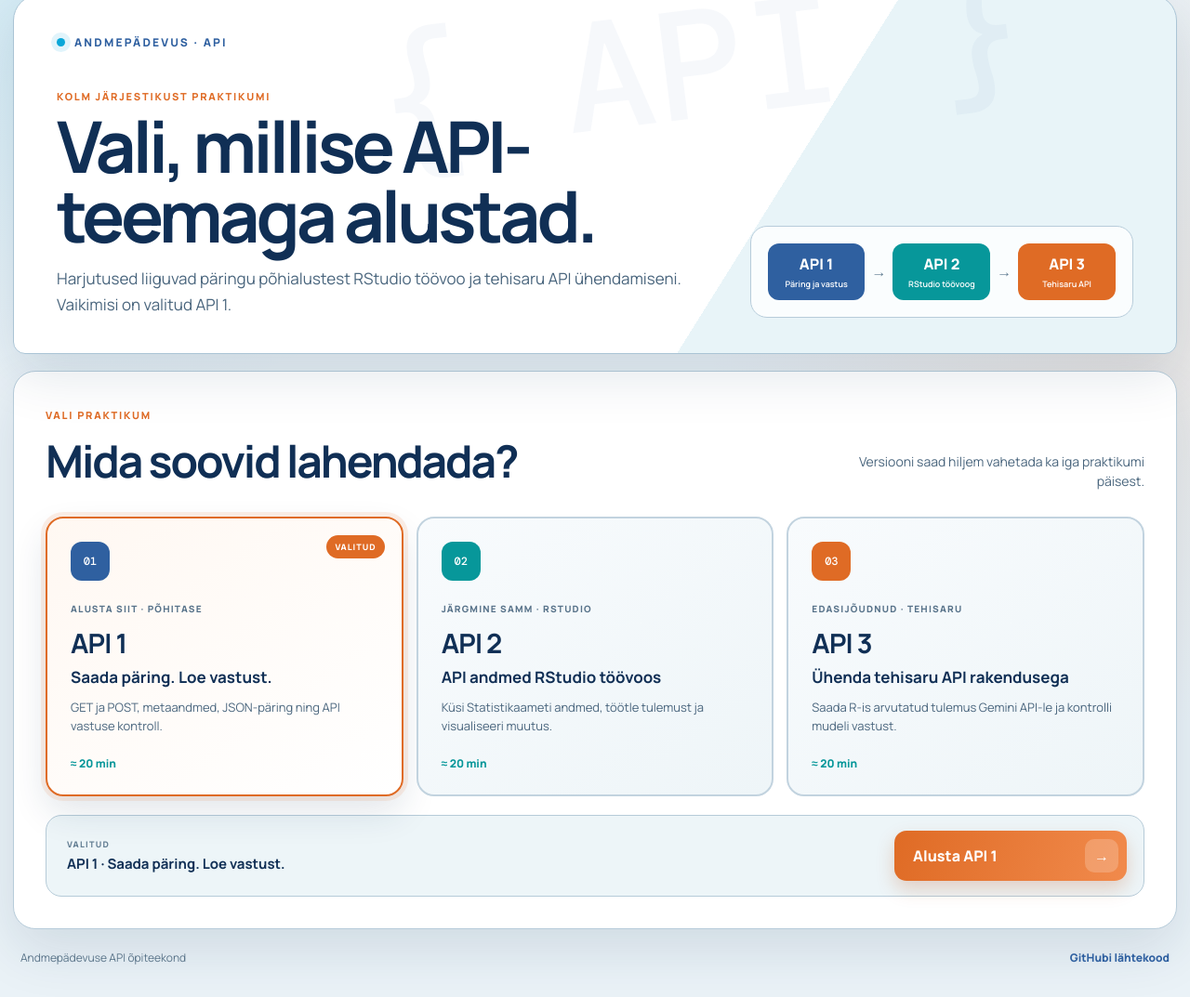
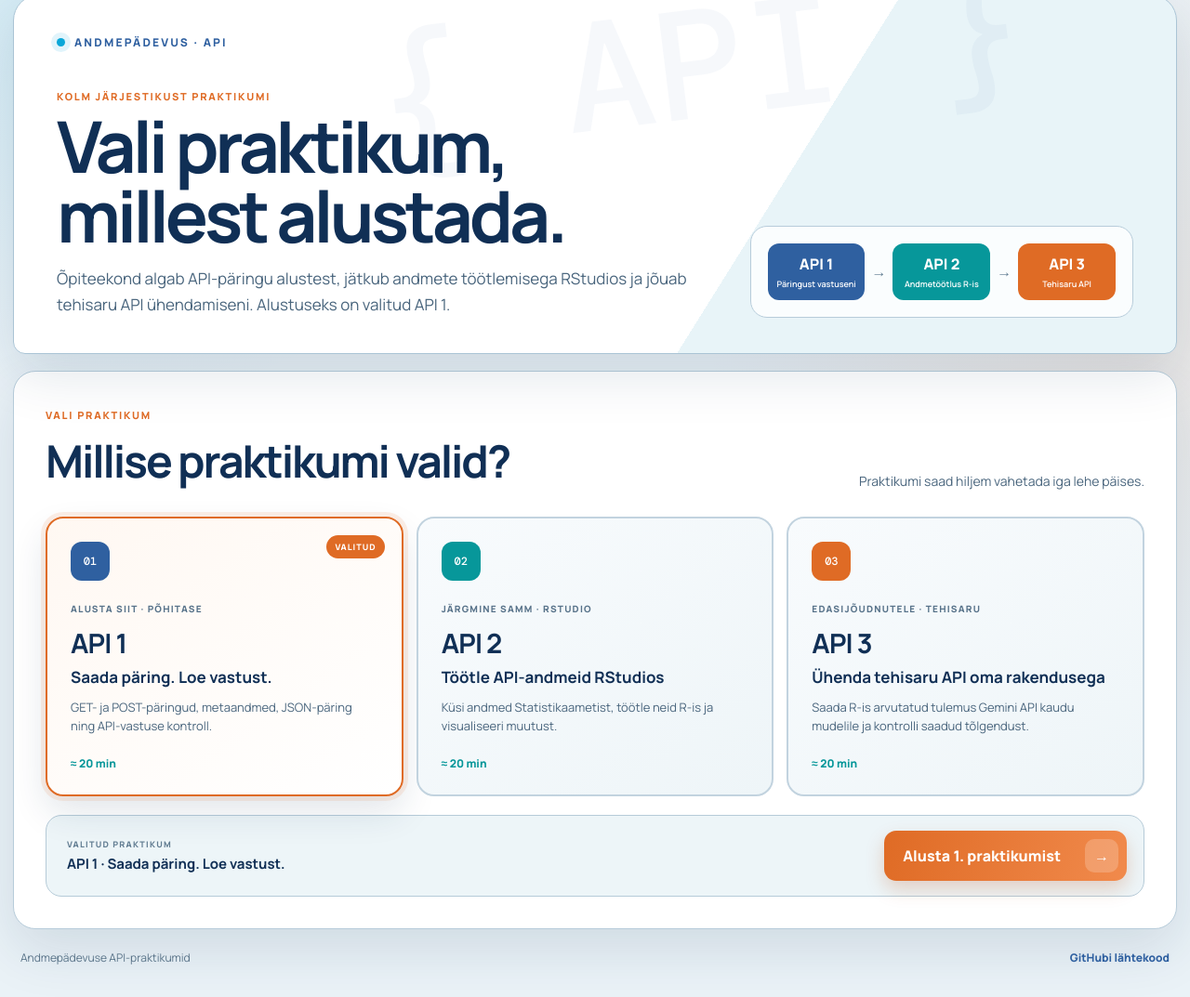
Before and after one commit to siimkl/API, a plain HTML site: page dist/index.html in a window 1280 px wide. Shown: the part 32-1105 px from the top of the page at 93% size. Drawn offline with Linux system fonts and the light colour scheme.

Commit message:
Polish Estonian landing page copy

```diff
--- a/dist/index.html
+++ b/dist/index.html
@@ -3,7 +3,7 @@
 <head>
   <meta charset="utf-8">
   <meta name="viewport" content="width=device-width, initial-scale=1">
-  <meta name="description" content="Andmepädevuse API-praktikumid: vali API 1, API 2 või API 3 ja alusta interaktiivset harjutust.">
+  <meta name="description" content="Andmepädevuse kolm API-praktikumi. Vali sobiv praktikum ja alusta interaktiivset õpiteekonda.">
   <title>Andmepädevus · API-praktikumid</title>
   <link rel="stylesheet" href="landing.css">
 </head>
@@ -14,12 +14,12 @@
       <div class="hero-grid">
         <div>
           <p class="kicker">KOLM JÄRJESTIKUST PRAKTIKUMI</p>
-          <h1>Vali, millise API-teemaga alustad.</h1>
-          <p class="intro">Harjutused liiguvad päringu põhialustest RStudio töövoo ja tehisaru API ühendamiseni. Vaikimisi on valitud API 1.</p>
+          <h1>Vali praktikum, millest alustada.</h1>
+          <p class="intro">Õpiteekond algab API-päringu alustest, jätkub andmete töötlemisega RStudios ja jõuab tehisaru API ühendamiseni. Alustuseks on valitud API 1.</p>
         </div>
         <div class="sequence" aria-label="Õpiteekond">
-          <span>API 1<small>Päring ja vastus</small></span><i aria-hidden="true">→</i>
-          <span>API 2<small>RStudio töövoog</small></span><i aria-hidden="true">→</i>
+          <span>API 1<small>Päringust vastuseni</small></span><i aria-hidden="true">→</i>
+          <span>API 2<small>Andmetöötlus R-is</small></span><i aria-hidden="true">→</i>
           <span>API 3<small>Tehisaru API</small></span>
         </div>
       </div>
@@ -27,11 +27,11 @@
 
     <section class="chooser" aria-labelledby="chooseTitle">
       <div class="chooser-head">
-        <div><span class="step-label">VALI PRAKTIKUM</span><h2 id="chooseTitle">Mida soovid lahendada?</h2></div>
-        <p>Versiooni saad hiljem vahetada ka iga praktikumi päisest.</p>
+        <div><span class="step-label">VALI PRAKTIKUM</span><h2 id="chooseTitle">Millise praktikumi valid?</h2></div>
+        <p>Praktikumi saad hiljem vahetada iga lehe päises.</p>
       </div>
 
-      <div class="api-options" role="radiogroup" aria-label="API praktikumi valik">
+      <div class="api-options" role="radiogroup" aria-label="API-praktikumi valik">
         <label class="api-card">
           <input type="radio" name="api-version" value="api1" data-number="1" checked>
           <span class="card-body">
@@ -39,7 +39,7 @@
             <span class="level">ALUSTA SIIT · PÕHITASE</span>
             <strong>API 1</strong>
             <b>Saada päring. Loe vastust.</b>
-            <small>GET ja POST, metaandmed, JSON-päring ning API vastuse kontroll.</small>
+            <small>GET- ja POST-päringud, metaandmed, JSON-päring ning API-vastuse kontroll.</small>
             <em>≈ 20 min</em>
           </span>
         </label>
@@ -50,8 +50,8 @@
             <span class="api-number">02</span>
             <span class="level">JÄRGMINE SAMM · RSTUDIO</span>
             <strong>API 2</strong>
-            <b>API andmed RStudio töövoos</b>
-            <small>Küsi Statistikaameti andmed, töötle tulemust ja visualiseeri muutus.</small>
+            <b>Töötle API-andmeid RStudios</b>
+            <small>Küsi andmed Statistikaametist, töötle neid R-is ja visualiseeri muutust.</small>
             <em>≈ 20 min</em>
           </span>
         </label>
@@ -60,22 +60,22 @@
           <input type="radio" name="api-version" value="api3" data-number="3">
           <span class="card-body">
             <span class="api-number">03</span>
-            <span class="level">EDASIJÕUDNUD · TEHISARU</span>
+            <span class="level">EDASIJÕUDNUTELE · TEHISARU</span>
             <strong>API 3</strong>
-            <b>Ühenda tehisaru API rakendusega</b>
-            <small>Saada R-is arvutatud tulemus Gemini API-le ja kontrolli mudeli vastust.</small>
+            <b>Ühenda tehisaru API oma rakendusega</b>
+            <small>Saada R-is arvutatud tulemus Gemini API kaudu mudelile ja kontrolli saadud tõlgendust.</small>
             <em>≈ 20 min</em>
           </span>
         </label>
       </div>
 
       <div class="start-panel">
-        <div><span>VALITUD</span><strong id="selectedLabel">API 1 · Saada päring. Loe vastust.</strong></div>
-        <a class="start-button" id="startButton" href="./api1/"><span>Alusta API 1</span><i aria-hidden="true">→</i></a>
+        <div><span>VALITUD PRAKTIKUM</span><strong id="selectedLabel">API 1 · Saada päring. Loe vastust.</strong></div>
+        <a class="start-button" id="startButton" href="./api1/"><span>Alusta 1. praktikumist</span><i aria-hidden="true">→</i></a>
       </div>
     </section>
 
-    <footer><span>Andmepädevuse API õpiteekond</span><a href="https://github.com/siimkl/API">GitHubi lähtekood</a></footer>
+    <footer><span>Andmepädevuse API-praktikumid</span><a href="https://github.com/siimkl/API">GitHubi lähtekood</a></footer>
   </main>
   <script src="landing.js"></script>
 </body>
--- a/dist/landing.js
+++ b/dist/landing.js
@@ -2,8 +2,8 @@
   "use strict";
   const options = {
     api1: { number: 1, label: "API 1 · Saada päring. Loe vastust." },
-    api2: { number: 2, label: "API 2 · API andmed RStudio töövoos" },
-    api3: { number: 3, label: "API 3 · Ühenda tehisaru API rakendusega" }
+    api2: { number: 2, label: "API 2 · Töötle API-andmeid RStudios" },
+    api3: { number: 3, label: "API 3 · Ühenda tehisaru API oma rakendusega" }
   };
   const radios = [...document.querySelectorAll('input[name="api-version"]')];
   const selectedLabel = document.querySelector("#selectedLabel");
@@ -13,7 +13,7 @@
     const selected = options[value] || options.api1;
     selectedLabel.textContent = selected.label;
     startButton.href = `./${value}/`;
-    startButton.querySelector("span").textContent = `Alusta API ${selected.number}`;
+    startButton.querySelector("span").textContent = `Alusta ${selected.number}. praktikumist`;
   }
 
   radios.forEach((radio) => radio.addEventListener("change", () => updateSelection(radio.value)));
```
Also changed, not shown: 1 other file.
